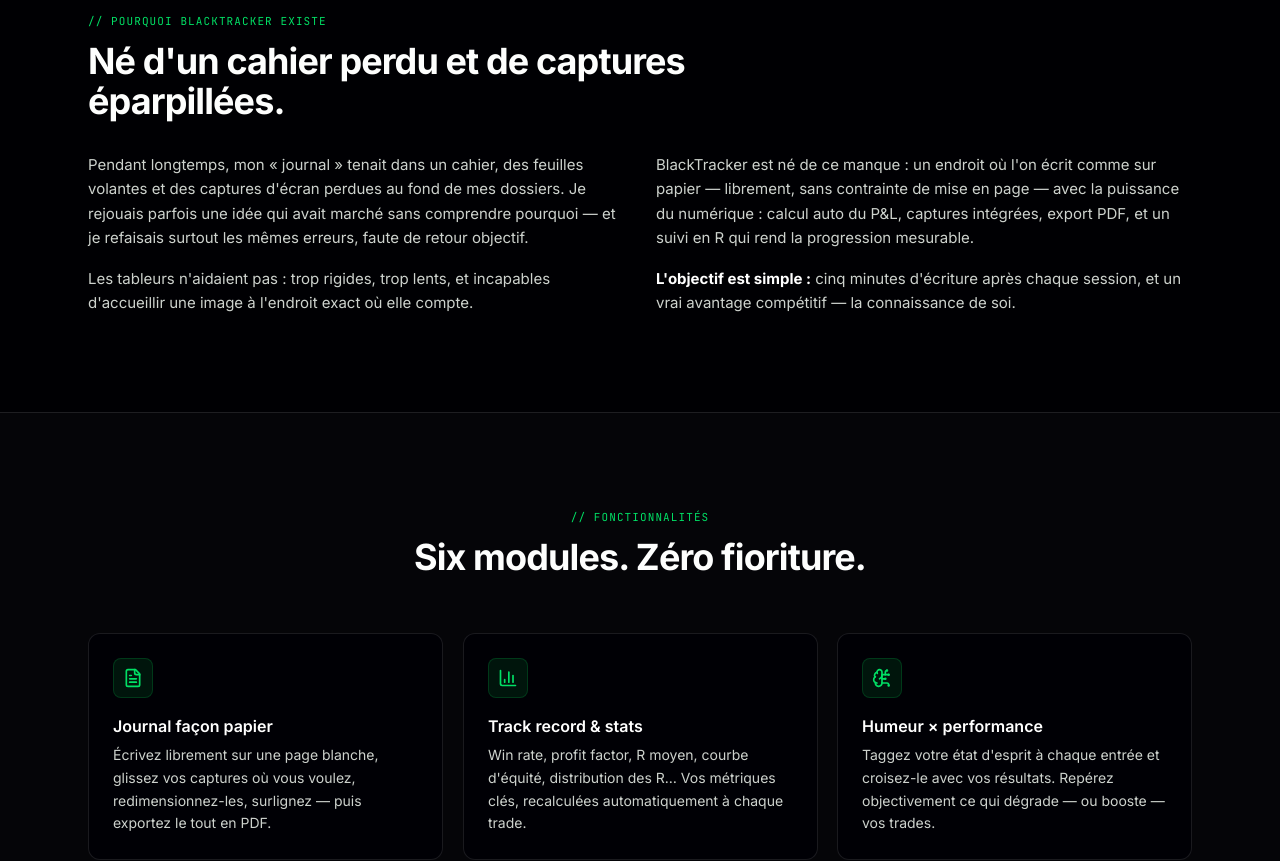
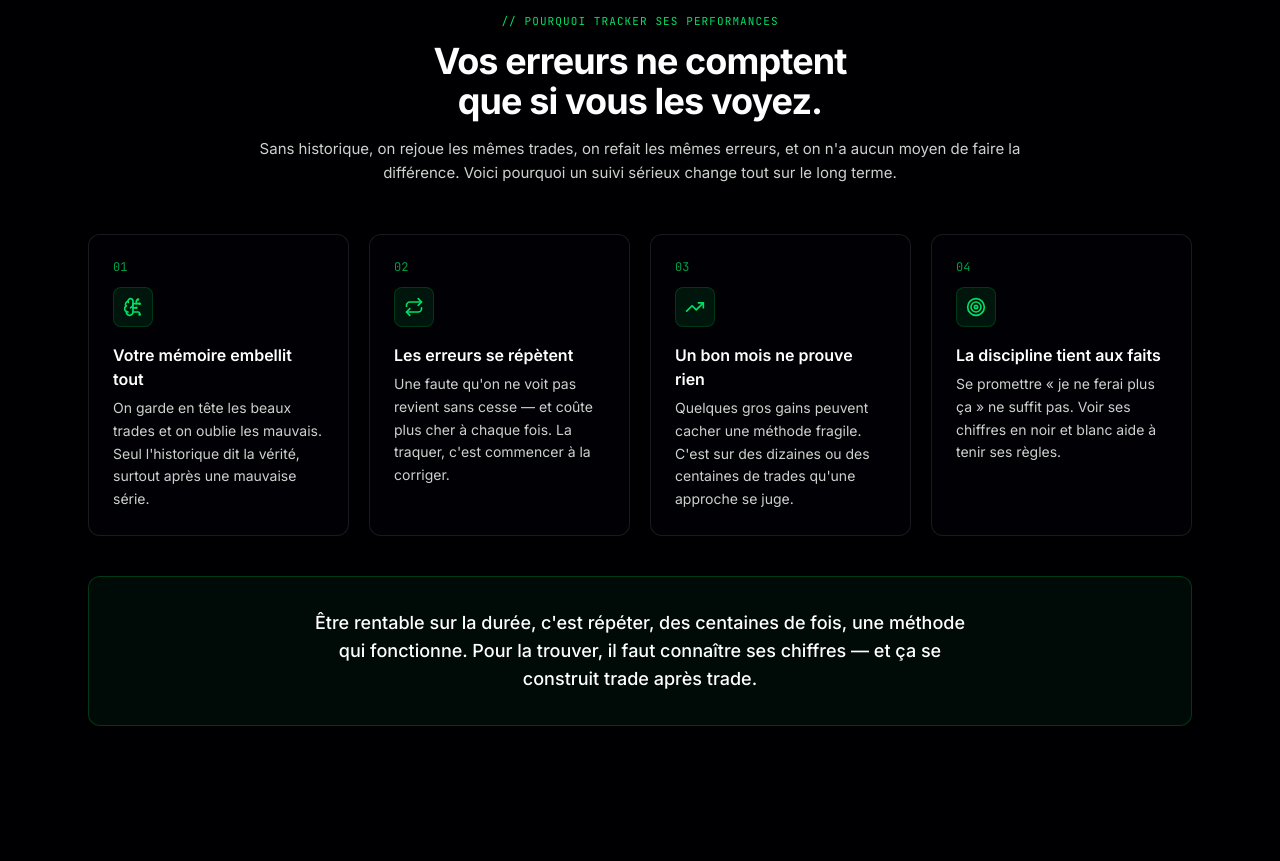
Before and after one commit to elvis-nak26code/track-performance-trading, a React (Vite) app: page / in a window 1280 px wide. Shown: the part 1500-2361 px from the top of the page. Built offline with nearby package versions, Linux system fonts and the light colour scheme.

Commit message:
mise en place des payements

```diff
--- a/src/pages/Landing.jsx
+++ b/src/pages/Landing.jsx
@@ -22,6 +22,9 @@
   Mail,
   Terminal,
   Activity,
+  Repeat,
+  TrendingUp,
+  Target,
 } from 'lucide-react';
 
 const SHOTS = {
@@ -35,47 +38,71 @@
   {
     icon: FileText,
     title: 'Journal façon papier',
-    body: "Écrivez librement sur une page blanche, glissez vos captures où vous voulez, redimensionnez-les, surlignez — puis exportez le tout en PDF.",
+    body: "Une page blanche, comme un vrai journal. Vous écrivez, glissez vos captures où vous voulez, les redimensionnez — puis exportez le tout en PDF.",
   },
   {
     icon: BarChart3,
     title: 'Track record & stats',
-    body: "Win rate, profit factor, R moyen, courbe d'équité, distribution des R… Vos métriques clés, recalculées automatiquement à chaque trade.",
+    body: "Win rate, profit factor, R moyen, courbe d'équité : vos principales stats, calculées automatiquement après chaque trade.",
   },
   {
     icon: BrainCircuit,
     title: 'Humeur × performance',
-    body: "Taggez votre état d'esprit à chaque entrée et croisez-le avec vos résultats. Repérez objectivement ce qui dégrade — ou booste — vos trades.",
+    body: "Notez votre état d'esprit à chaque entrée, comparez-le à vos résultats. Vous verrez clairement quelles émotions vous coûtent cher.",
   },
   {
     icon: Calculator,
     title: 'Calculateur de position',
-    body: 'Toutes les paires de devises, futures, indices synthétiques et matières premières, filtrables au clavier. Inspiré de Myfxbook.',
+    body: "Dimensionnez une position en quelques secondes, avec tous les actifs que vous tradez — paires, futures, indices — filtrables au clavier.",
   },
   {
     icon: CalendarDays,
     title: 'Calendrier de sessions',
-    body: "Vos jours gagnants et perdants d'un coup d'œil, mois par mois. La discipline devient visible.",
+    body: "Vos jours gagnants et perdants en un coup d'œil, mois par mois. La discipline devient enfin visible.",
   },
   {
     icon: FileDown,
     title: 'Export PDF & CSV',
-    body: 'Votre journal en PDF propre, votre track record en CSV. Vos données restent les vôtres, partout.',
+    body: "Votre journal en PDF, votre track record en CSV. Vos données restent les vôtres, exportables à tout moment.",
+  },
+];
+
+// Pourquoi tracer ses performances, pour être rentable sur la durée.
+const WHY_TRACK = [
+  {
+    icon: BrainCircuit,
+    title: 'Votre mémoire embellit tout',
+    body: "On garde en tête les beaux trades et on oublie les mauvais. Seul l'historique dit la vérité, surtout après une mauvaise série.",
+  },
+  {
+    icon: Repeat,
+    title: 'Les erreurs se répètent',
+    body: "Une faute qu'on ne voit pas revient sans cesse — et coûte plus cher à chaque fois. La traquer, c'est commencer à la corriger.",
+  },
+  {
+    icon: TrendingUp,
+    title: 'Un bon mois ne prouve rien',
+    body: "Quelques gros gains peuvent cacher une méthode fragile. C'est sur des dizaines ou des centaines de trades qu'une approche se juge.",
+  },
+  {
+    icon: Target,
+    title: 'La discipline tient aux faits',
+    body: "Se promettre « je ne ferai plus ça » ne suffit pas. Voir ses chiffres en noir et blanc aide à tenir ses règles.",
   },
 ];
 
 const FAQ = [
   {
     q: "À qui s'adresse BlackTracker ?",
-    a: "À tout trader — particulier ou pro — qui veut structurer sa discipline, suivre sa progression en R et comprendre ses biais comportementaux sur le long terme.",
+    a: "À tous ceux qui veulent suivre leurs trades avec rigueur et progresser sur la durée — débutants comme traders confirmés.",
   },
   {
     q: "L'application est-elle gratuite ?",
-    a: "Le cœur de l'application est accessible après inscription. Les offres avancées sont détaillées sur la page Tarifs, une fois connecté.",
+    a: "Le cœur de l'application est accessible après inscription, avec un essai gratuit. Les formules payantes sont détaillées sur la page Tarifs, une fois connecté.",
   },
   {
     q: 'Mes données sont-elles en sécurité ?',
-    a: "Oui : échanges en HTTPS, données isolées par utilisateur, jamais revendues. Vous pouvez supprimer votre compte et vos données à tout moment.",
+    a: "Oui. Les échanges sont chiffrés, vos données sont isolées par compte et jamais revendues. Vous pouvez tout supprimer à tout moment.",
   },
   {
     q: 'Faut-il installer quelque chose ?',
@@ -83,7 +110,7 @@
   },
   {
     q: 'Puis-je récupérer mes données ?',
-    a: 'Oui : export CSV du track record, export PDF du journal. Pas de verrouillage, pas de surprise.',
+    a: "Oui : export CSV du track record, export PDF du journal. Pas de verrouillage, pas de surprise.",
   },
 ];
 
@@ -100,6 +127,7 @@
             {'// BLACKTRACKER'}
           </span>
           <nav className="hidden sm:flex items-center gap-8 text-sm text-[#cdd2cd]">
+            <a href="#pourquoi" className="hover:text-white transition-colors">Pourquoi</a>
             <a href="#features" className="hover:text-white transition-colors">Fonctionnalités</a>
             <a href="#captures" className="hover:text-white transition-colors">Captures</a>
             <a href="#faq" className="hover:text-white transition-colors">FAQ</a>
@@ -149,9 +177,9 @@
             className="hero-anim mt-6 text-base sm:text-lg text-[#cdd2cd] max-w-2xl mx-auto leading-relaxed"
             style={{ animationDelay: '200ms' }}
           >
-            BlackTracker transforme chaque session en données exploitables :
-            page libre façon papier, track record en R, corrélation
-            humeur-performance — et export PDF en un clic.
+            BlackTracker réunit votre journal et vos statistiques au même endroit : vous écrivez
+            vos sessions sur une page blanche, vos trades se calculent tout seuls, et vous voyez
+            enfin ce qui fonctionne sur la durée.
           </p>
 
           <div
@@ -209,6 +237,54 @@
         </div>
       </section>
 
+      {/* ───────────────── POURQUOI TRACKER SES PERFORMANCES ───────────────── */}
+      <section id="pourquoi" className="max-w-6xl mx-auto px-6 py-20 sm:py-24">
+        <div className="text-center max-w-3xl mx-auto">
+          <p className="font-mono text-[11px] text-[#00e065] uppercase tracking-widest mb-3">
+            {'// pourquoi tracker ses performances'}
+          </p>
+          <Reveal>
+            <h2 className="text-2xl sm:text-4xl font-bold tracking-tight">
+              Vos erreurs ne comptent
+              <br />
+              que si vous les voyez.
+            </h2>
+          </Reveal>
+          <Reveal delay={80}>
+            <p className="mt-4 text-[#cdd2cd] leading-relaxed text-[15px]">
+              Sans historique, on rejoue les mêmes trades, on refait les mêmes
+              erreurs, et on n&apos;a aucun moyen de faire la différence. Voici
+              pourquoi un suivi sérieux change tout sur le long terme.
+            </p>
+          </Reveal>
+        </div>
+
+        <div className="mt-12 grid sm:grid-cols-2 lg:grid-cols-4 gap-5">
+          {WHY_TRACK.map(({ icon: Icon, title, body }, i) => (
+            <Reveal key={title} delay={(i % 4) * 90}>
+              <div className="landing-hover-lift h-full rounded-xl border border-white/10 bg-[#000005] p-6 hover:border-[#00c853]/40">
+                <p className="font-mono text-xs text-[#00e065]/70 mb-3">0{i + 1}</p>
+                <div className="w-10 h-10 rounded-lg bg-[#00c853]/10 border border-[#00c853]/20 flex items-center justify-center mb-4">
+                  <Icon size={20} className="text-[#00e065]" />
+                </div>
+                <h3 className="font-semibold text-white mb-1.5">{title}</h3>
+                <p className="text-sm text-[#cdd2cd] leading-relaxed">{body}</p>
+              </div>
+            </Reveal>
+          ))}
+        </div>
+
+        <Reveal delay={120}>
+          <div className="mt-10 rounded-xl border border-[#00c853]/25 bg-[#00c853]/5 px-6 py-8 text-center">
+            <p className="text-white font-medium text-base sm:text-lg max-w-2xl mx-auto leading-relaxed">
+              Être rentable sur la durée, c&apos;est répéter, des centaines de fois,
+              une méthode qui fonctionne. Pour la trouver, il faut connaître ses
+              chiffres — et ça se construit trade après trade.
+            </p>
+          </div>
+        </Reveal>
+      </section>
+
       {/* ───────────────── POURQUOI CRÉÉ ───────────────── */}
       <section className="max-w-6xl mx-auto px-6 py-20 sm:py-24">
         <p className="font-mono text-[11px] text-[#00e065] uppercase tracking-widest mb-3">
@@ -224,31 +300,30 @@
             <div className="space-y-4">
               <p>
                 Pendant longtemps, mon « journal » tenait dans un cahier, des
-                feuilles volantes et des captures d&apos;écran perdues au fond de
-                mes dossiers. Je rejouais parfois une idée qui avait marché sans
-                comprendre pourquoi — et je refaisais surtout les mêmes erreurs,
-                faute de retour objectif.
+                feuilles volantes et des captures perdues au fond de mes
+                dossiers. Je me souvenais qu&apos;un trade avait marché, mais pas
+                pourquoi. Et je refaisais les mêmes erreurs, faute de trace
+                claire.
               </p>
               <p>
-                Les tableurs n&apos;aidaient pas : trop rigides, trop lents, et
-                incapables d&apos;accueillir une image à l&apos;endroit exact où
-                elle compte.
+                Les tableurs ne m&apos;aidaient pas : trop rigides, trop lents,
+                et incapables de mettre une capture d&apos;écran à côté du texte,
+                là où elle compte.
               </p>
             </div>
           </Reveal>
           <Reveal delay={160}>
             <div className="space-y-4">
               <p>
-                BlackTracker est né de ce manque : un endroit où l&apos;on écrit
-                comme sur papier — librement, sans contrainte de mise en page —
-                avec la puissance du numérique : calcul auto du P&amp;L, captures
-                intégrées, export PDF, et un suivi en R qui rend la progression
-                mesurable.
+                BlackTracker est né pour régler ça. Un endroit où l&apos;on écrit
+                comme sur papier, mais où tout le reste est automatique : P&amp;L,
+                R, statistiques, exports. On écrit cinq minutes, on pose une
+                image à côté, on relit plus tard.
               </p>
               <p>
-                <strong className="text-white">L&apos;objectif est simple :</strong>{' '}
-                cinq minutes d&apos;écriture après chaque session, et un vrai
-                avantage compétitif — la connaissance de soi.
+                <strong className="text-white">L&apos;idée en une phrase :</strong>{' '}
+                plus vous tracez vos sessions, plus votre historique vous en
+                apprend sur votre trading.
               </p>
             </div>
           </Reveal>
@@ -287,7 +362,7 @@
           {'// en images'}
         </p>
         <h2 className="text-2xl sm:text-4xl font-bold tracking-tight text-center mb-4">
-          Une interface pensée pour être lue.
+          Une interface faite pour être lue.
         </h2>
         <p className="text-center text-[#cdd2cd] text-sm mb-12">
           Le même terminal sobre partout : écrire, mesurer, relire.
@@ -329,12 +404,12 @@
               {
                 icon: ShieldCheck,
                 title: 'Vos données, chez vous',
-                body: "Pas de publicité, pas de revente. BlackTracker tourne pour vous — et vous pouvez exporter ou supprimer l'intégralité de vos données à tout moment.",
+                body: "Pas de publicité, pas de revente. Vous pouvez exporter vos données ou tout supprimer, à tout moment.",
               },
               {
                 icon: MousePointerClick,
                 title: 'Conçu pour être utilisé',
-                body: "Zéro complexité inutile : un formulaire, des raccourcis, des saisies rapides. L'objectif, c'est cinq minutes d'écriture après chaque session — pas une corvée.",
+                body: "Enregistrer un trade prend quelques secondes, analyser une session cinq minutes. Rien de compliqué, rien de superflu.",
               },
             ].map(({ icon: Icon, title, body }, i) => (
               <Reveal key={title} delay={i * 120}>
@@ -394,8 +469,8 @@
             Prêt à structurer votre trading&nbsp;?
           </h2>
           <p className="text-[#cdd2cd] max-w-lg mx-auto mb-8">
-            Créez votre compte en quelques secondes, et écrivez votre prochaine
-            session dès aujourd&apos;hui.
+            Créez votre compte en quelques secondes, puis notez votre prochaine
+            session. C&apos;est tout ce qu&apos;il faut pour commencer.
           </p>
           <button
             type="button"
```
